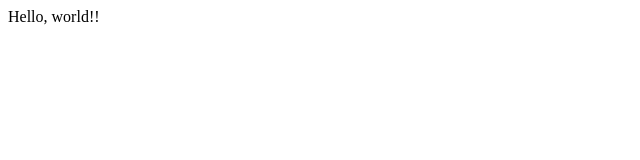
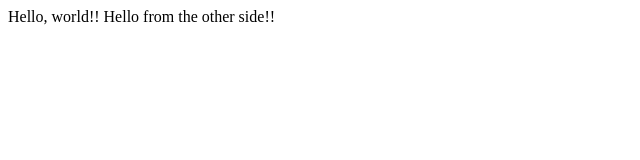
Before and after one commit to ccharles23/lecture0, a plain HTML site: page hello.html in a window 1280 px wide. Shown: the whole page, without its empty margins (0-640 px from the left). Drawn offline with Linux system fonts and the light colour scheme.

Commit message:
Added new line to hello.html

```diff
--- a/hello.html
+++ b/hello.html
@@ -6,6 +6,6 @@
         </title>
     </head>
     <body>
-        Hello, world!!
+        Hello, world!! Hello from the other side!!
     </body>
 </html>
```
